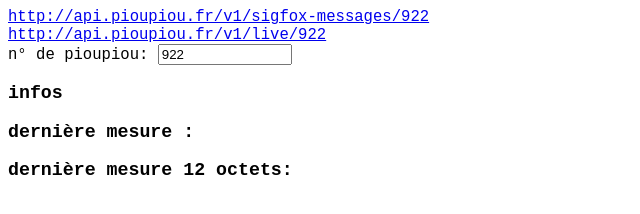
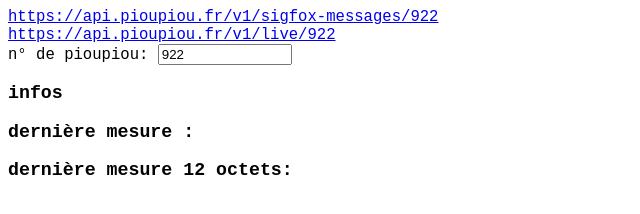
Before and after one commit to dvarrel/WindSensorMKR1200, a plain HTML site: page dev/pioupiou_api.html in a window 1280 px wide. Shown: the whole page, without its empty margins (0-640 px from the left). Drawn offline with Linux system fonts and the light colour scheme; no server answers.

Commit message:
pcb revision 13

```diff
--- a/dev/pioupiou_api.html
+++ b/dev/pioupiou_api.html
@@ -14,10 +14,10 @@
         </style>
 	</head>
 	<body>
-        <a href="http://api.pioupiou.fr/v1/sigfox-messages/922" target="_blank">
-			http://api.pioupiou.fr/v1/sigfox-messages/922</a><br/>
-        <a href="http://api.pioupiou.fr/v1/live/922" target="_blank">
-			http://api.pioupiou.fr/v1/live/922</a>
+        <a href="https://api.pioupiou.fr/v1/sigfox-messages/922" target="_blank">
+			https://api.pioupiou.fr/v1/sigfox-messages/922</a><br/>
+        <a href="https://api.pioupiou.fr/v1/live/922" target="_blank">
+			https://api.pioupiou.fr/v1/live/922</a>
         <br/>
         <label>n° de pioupiou:</label>
         <input id=number type=text value="922" onkeypress="numberChange(event)"/>
@@ -78,9 +78,9 @@
             };
 
 			function xhttpSend(number) {
-				xhttp2.open("GET", "http://api.pioupiou.fr/v1/live/"+number , true);
+				xhttp2.open("GET", "https://api.pioupiou.fr/v1/live/"+number , true);
 				xhttp2.send();
-				xhttp.open("GET", "http://api.pioupiou.fr/v1/sigfox-messages/"+number, true);
+				xhttp.open("GET", "https://api.pioupiou.fr/v1/sigfox-messages/"+number, true);
 				xhttp.send();
 			};
 
```
Also changed, not shown: fritzing/WindSensorMKR_schema.png, 4 other files.
